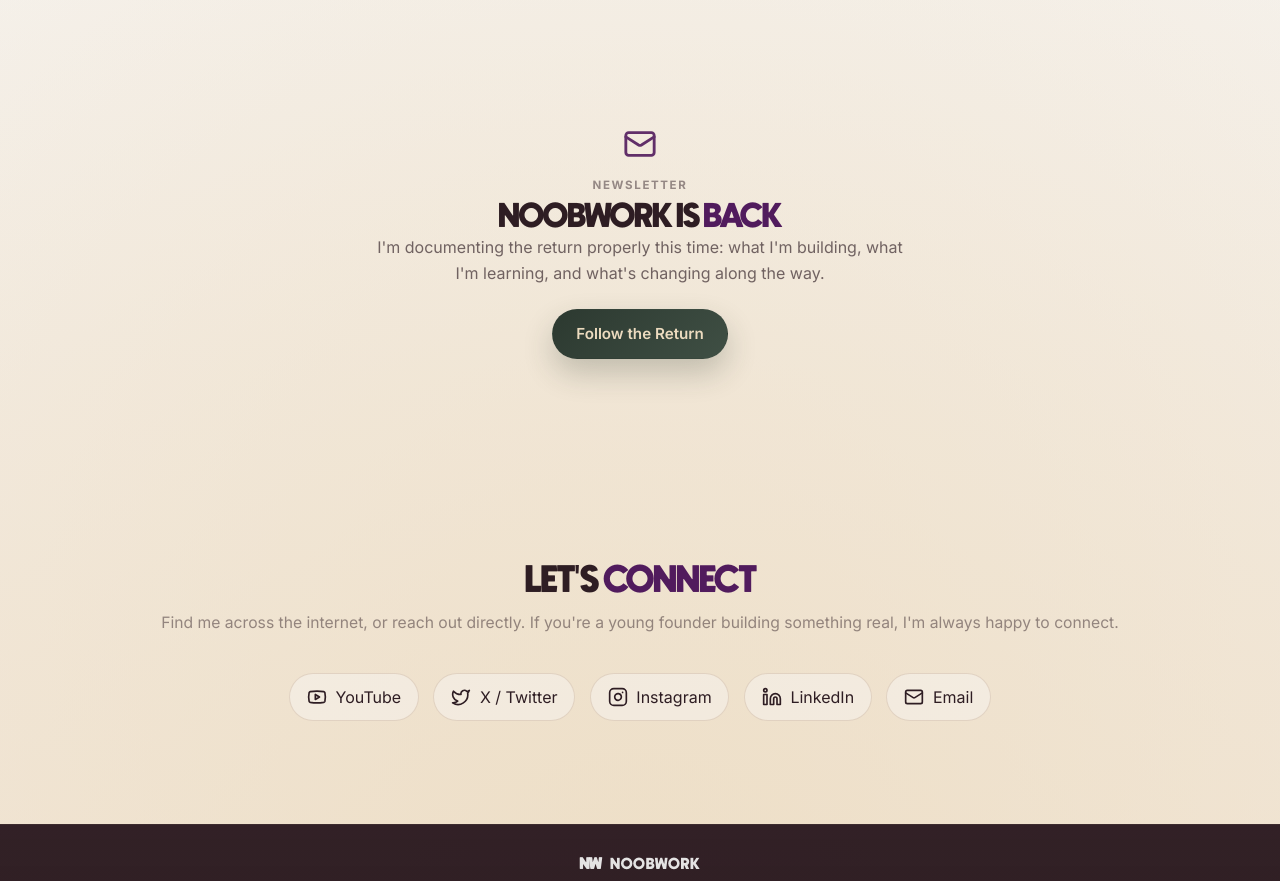
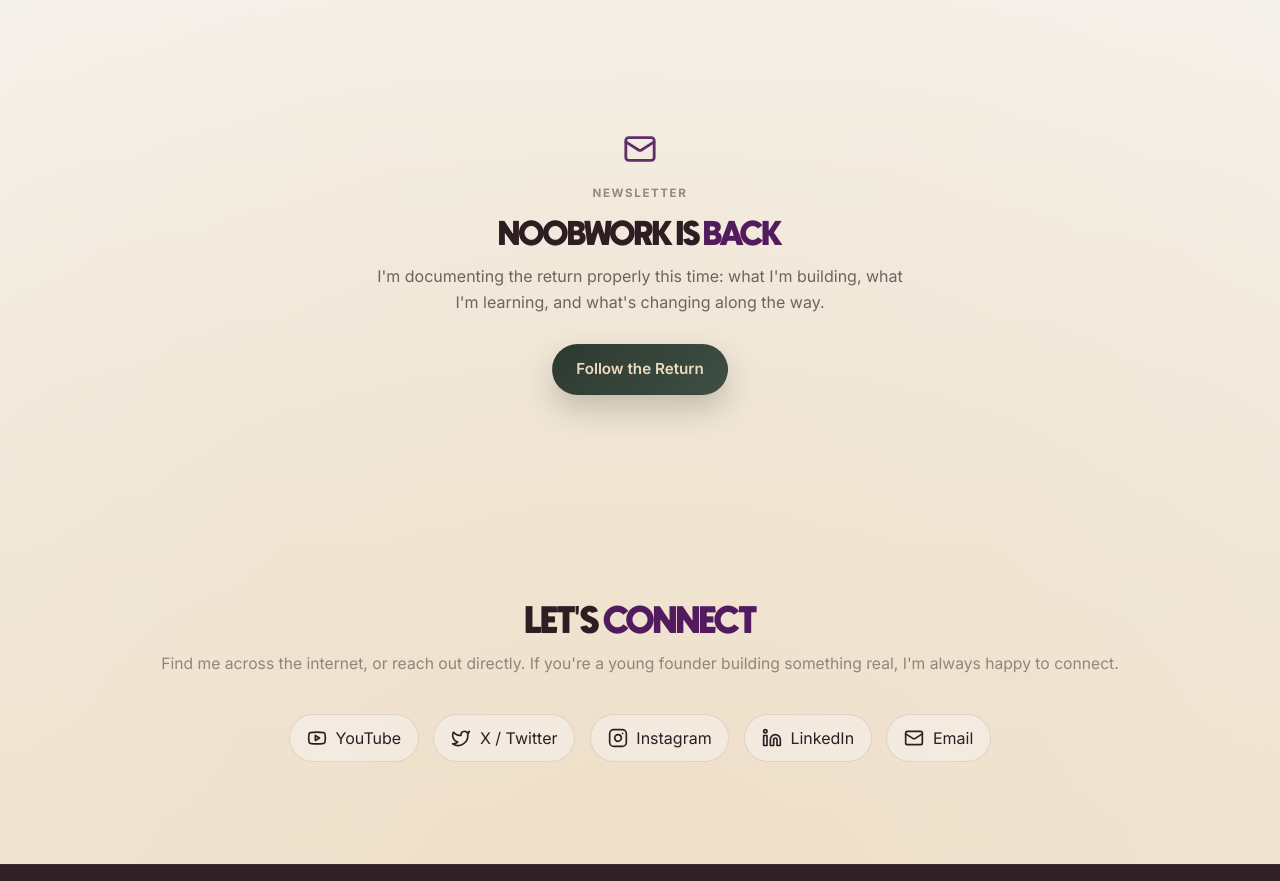
Before and after one commit to nubtwerk/noobwork-site, a Next.js app: page / in a window 1280 px wide. Shown: the part 4240-5121 px from the top of the page. Built offline with nearby package versions, Linux system fonts and the light colour scheme.

Commit message:
fix: give newsletter section more breathing room

```diff
--- a/src/app/globals.css
+++ b/src/app/globals.css
@@ -823,19 +823,25 @@ body {
 
   .newsletter-band {
     display: grid;
-    gap: 1.4rem;
+    gap: 1.8rem;
     justify-items: center;
     align-items: center;
     width: min(100%, 44rem);
     margin-inline: auto;
-    padding: 0;
+    padding: 0.35rem 0;
   }
 
   .newsletter-band__copy {
     display: grid;
-    gap: 1rem;
+    gap: 1.15rem;
     justify-items: center;
     text-align: center;
+  }
+
+  .newsletter-band__text {
+    display: grid;
+    gap: 0.65rem;
+    justify-items: center;
   }
 
   .newsletter-icon {
--- a/src/components/sections/Newsletter.tsx
+++ b/src/components/sections/Newsletter.tsx
@@ -9,7 +9,7 @@ export default function Newsletter() {
           <div className="newsletter-band">
             <div className="newsletter-band__copy">
               <Mail className="newsletter-icon" size={34} aria-hidden="true" />
-              <div>
+              <div className="newsletter-band__text">
                 <p className="newsletter-kicker">Newsletter</p>
                 <h2 className="newsletter-title">
                   Noobwork Is <span className="section-heading__highlight">Back</span>
```
